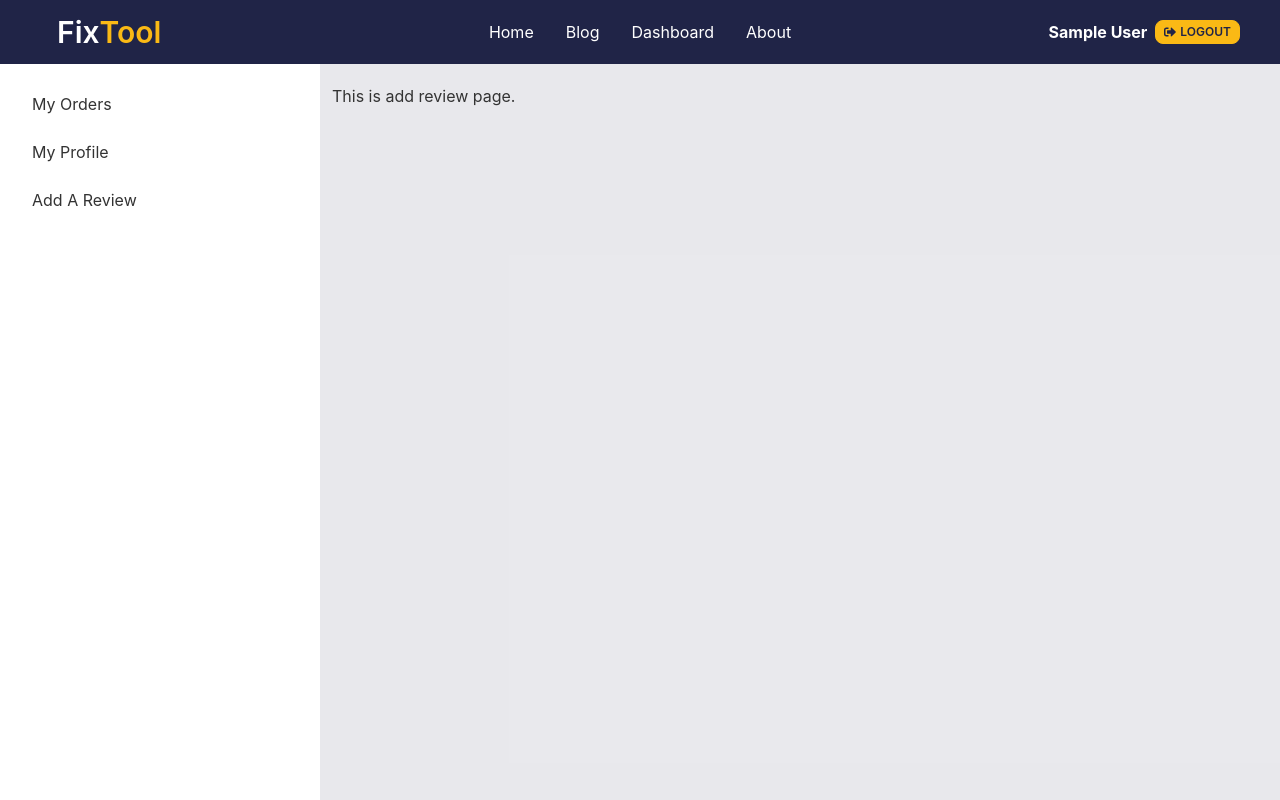
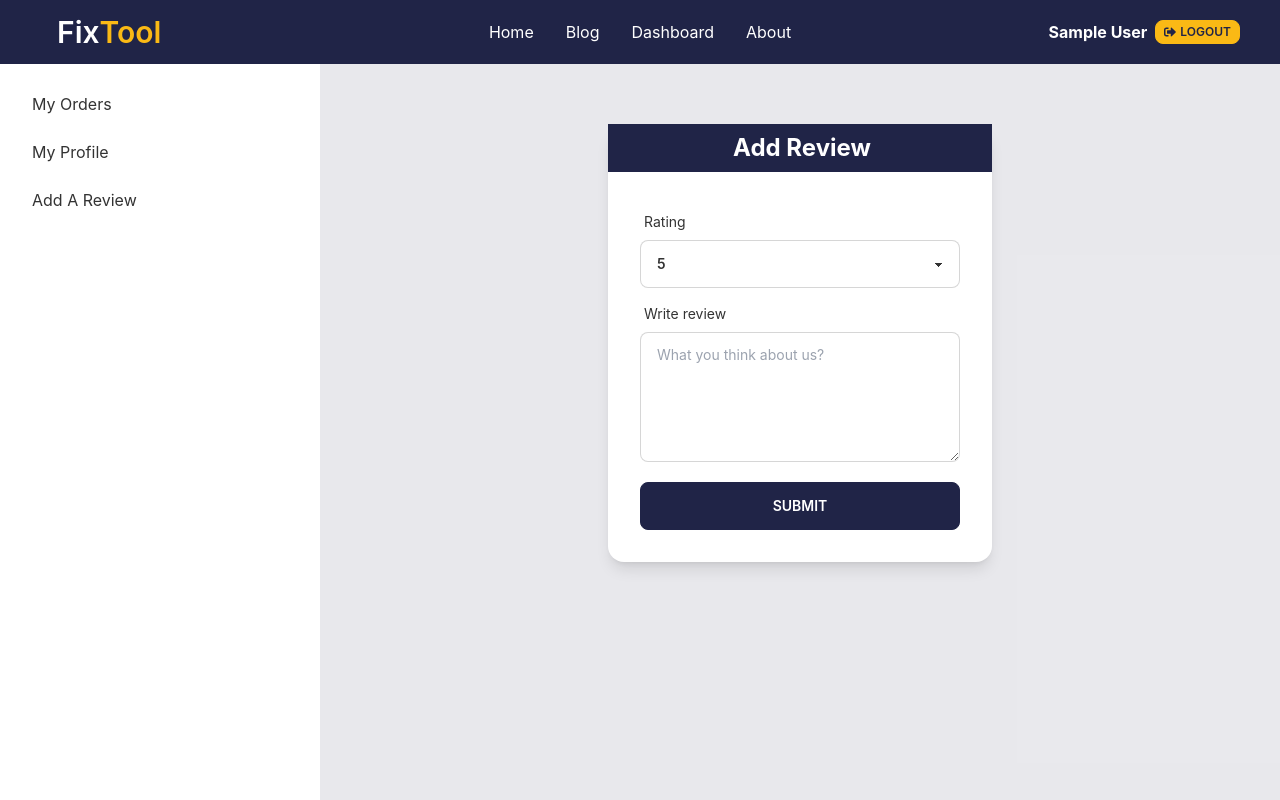
Before and after one commit to ahanafislam/fixtool_manufacturer, a React (Create React App) app: page /dashboard/addReview in a window 1280 px wide. Shown: the top 800 px of the page. Built offline with nearby package versions, Linux system fonts and the light colour scheme; no server answers; sample sign-in values are in the browser's storage; the HTML template or start-up script is replaced by a standard one.

Commit message:
Create Add review section

```diff
--- a/src/Pages/Dashboard/AddNewReview.js
+++ b/src/Pages/Dashboard/AddNewReview.js
@@ -1,10 +1,92 @@
-import React from 'react';
+import React, { useState } from 'react';
+import { useAuthState } from 'react-firebase-hooks/auth';
+import { useForm } from 'react-hook-form';
+import { toast } from 'react-toastify';
+import auth from '../../firebase.init';
+import Loading from '../Shared/Loading';
 
 const AddNewReview = () => {
+    const { register, getValues, formState: { errors }, handleSubmit, reset } = useForm({mode: "onChange"})
+    const [user] = useAuthState(auth);
+    const [submitting, setSubmitting] = useState(false);
+
+    const onSubmit = data => {
+        setSubmitting(true)
+
+        const review = {
+            name: user.displayName,
+            user_email: user.email,
+            rating: data.rating,
+            comment: data.review
+        }
+
+        fetch('https://fixtool.herokuapp.com/review', {
+            method: 'POST',
+            headers: {
+                'content-type': 'application/json'
+            },
+            body: JSON.stringify(review)
+        })
+            .then(res => res.json())
+            .then(data => {
+                if(data.acknowledged) {
+                    reset();
+                    setSubmitting(false);
+                    toast.success(`Your Review Is Successfully Submitted`);
+                }
+                else{
+                    console.log(data);
+                }
+            })
+    }
+
+    if(submitting) {
+        return <Loading/>
+    }
+
     return (
-        <div>
-            <h1>This is add review page.</h1>
-        </div>
+        <section className='flex justify-between items-center mt-10'>
+            <div className="card w-full max-w-sm shadow-lg bg-base-100 mx-auto my-auto">
+                <h1 className='text-center font-bold text-white text-2xl p-2 bg-primary flex items-center justify-center'>
+                <span className='ml-1'>Add Review</span>
+                </h1>
+                <form onSubmit={handleSubmit(onSubmit)} className="card-body">
+                    <div className="form-control">
+                        <label className="label">
+                            <span className="label-text">Rating</span>
+                        </label>
+                        <select {...register('rating')} className="select input-bordered w-full max-w-xs">
+                        <option value="5">5</option>
+                        <option value="4">4</option>
+                        <option value="3">3</option>
+                        <option value="2">2</option>
+                        <option value="1">1</option>
+                        </select>
+                    </div>
+
+                    <div className="form-control">
+                        <label className="label">
+                            <span className="label-text">Write review</span>
+                            {errors?.review && <span className="label-text-alt text-error">Please Write Some Review</span>}
+                        </label>
+                        <textarea
+                            rows="4"
+                            className="textarea textarea-bordered"
+                            placeholder="What you think about us?"
+                            {...register("review", {
+                                required: {
+                                    value: true,
+                                    message: 'Please Write Some Review'
+                                }
+                            })}
+                        ></textarea>
+                    </div>
+                    <div className="form-control mt-3">
+                        <button disabled = {errors.review} type='submit' className="btn btn-primary text-white">Submit</button>
+                    </div>
+                </form>
+            </div>
+        </section>
     );
 };
 
```
